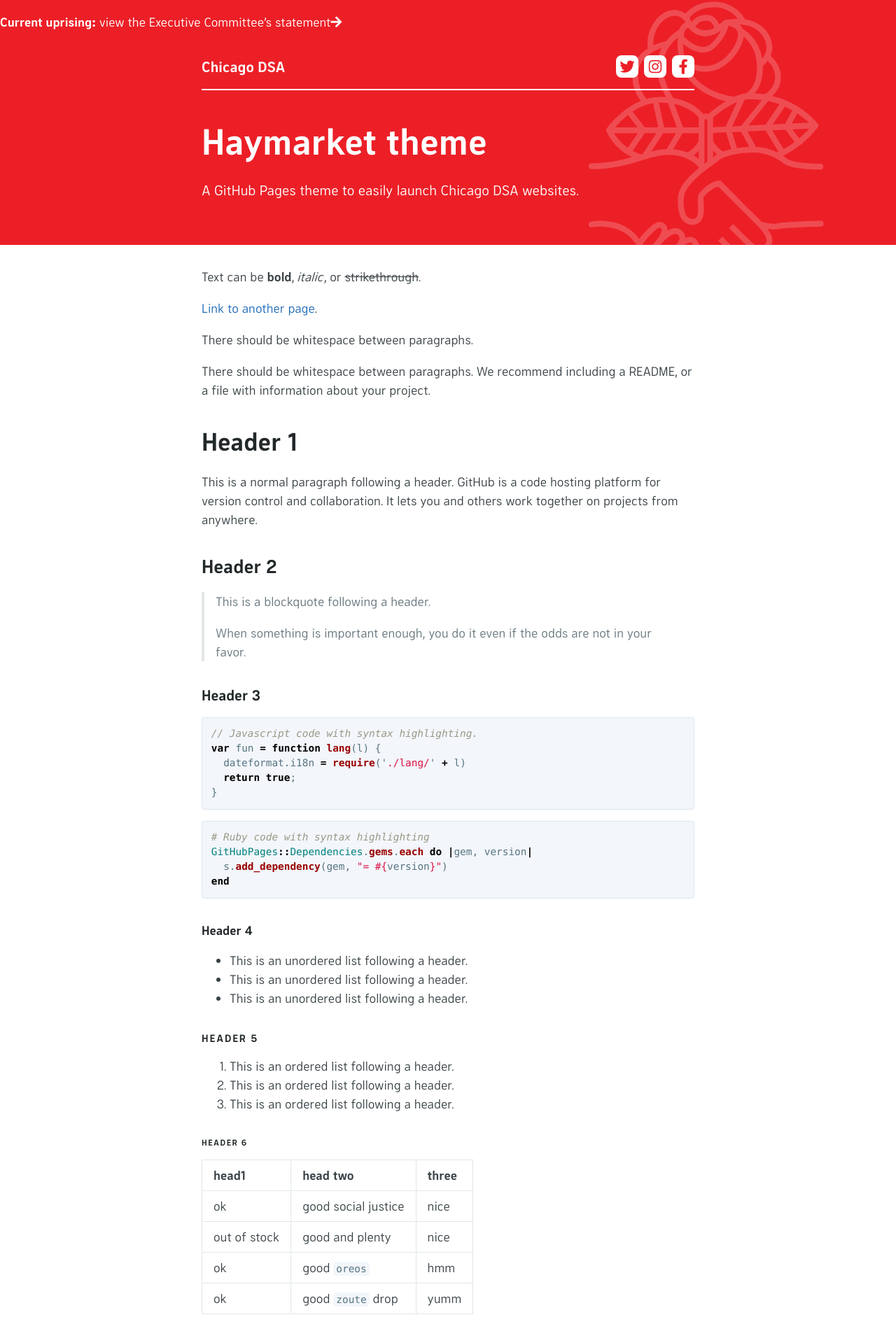
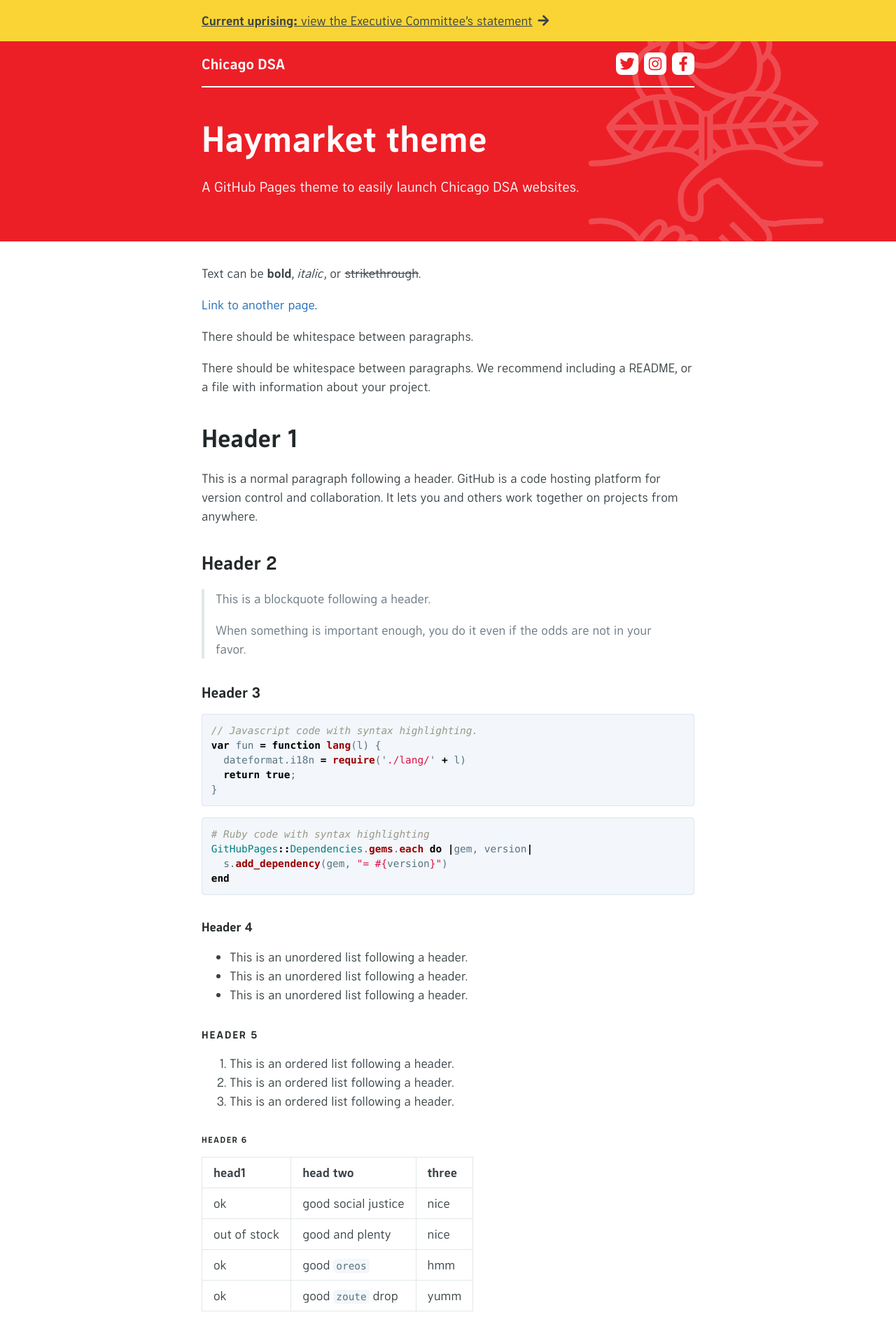
Before and after one commit to ChicagoDSA/haymarket, a Jekyll site: the page built from index.md, in a window 1280 px wide. Shown: the top 1912 px of the page at 70% size. Built offline with Jekyll 4.4.1, drawn with Linux system fonts in a browser that asks for light colours; nearby versions of some CDN libraries; some web fonts are replaced; library files that are not in the unit come from our copies.

Commit message:
removed raw colors, added banner styling, fixed social margins

```diff
--- a/_sass/jekyll-theme-haymarket.scss
+++ b/_sass/jekyll-theme-haymarket.scss
@@ -65,7 +65,7 @@ a {
 
 .btn,
 .tile {
-	color: #fff;
+	color: $header-heading-color;
 	box-shadow: 0 2px 4px rgba(0, 0, 0, .25);
 	transition: box-shadow .4s cubic-bezier(.25, .8, .25, 1);
 
@@ -96,7 +96,15 @@ a {
 	background-color: $header-bg-color;
 
 	a {
-		color: #fff;
+		color: $header-heading-color;
+	}
+
+	#banner-link {
+		color: $body-text-color;
+
+		&:hover p {
+			text-decoration: underline;
+		}
 	}
 
 	@include print {
@@ -109,7 +117,27 @@ a {
 	}
 }
 
-.project-area, .main-content {
+#banner {
+	position: relative;
+	z-index: 2;
+	width: 100%;
+	padding: 1rem 0;
+	color: $body-text-color;
+	background-color: $dsa-yellow;
+}
+
+#banner-content {
+	margin: 0;
+
+	i {
+		margin-left: .5rem;
+		line-height: 1.5;
+	}
+}
+
+#banner-content,
+.project-area,
+.main-content {
 	@include large {
 		max-width: 56rem;
 		padding-right: 6rem;
@@ -141,7 +169,7 @@ a {
 		position: relative;
 		padding-top: 1rem;
 		padding-bottom: 0;
-		border-bottom: 2px solid #fff;
+		border-bottom: 2px solid $header-heading-color;
 
 		h3 {
 			margin-top: 0;
@@ -150,12 +178,14 @@ a {
 
 		#social-container {
 			float: right;
+			margin-bottom: -1rem;
 		}
 
 		.social {
 			float: left;
 			width: 2rem;
 			height: 2rem;
+			margin-bottom: .5rem;
 			margin-left: .5rem;
 			text-align: center;
 			color: $dsa-red;
```
